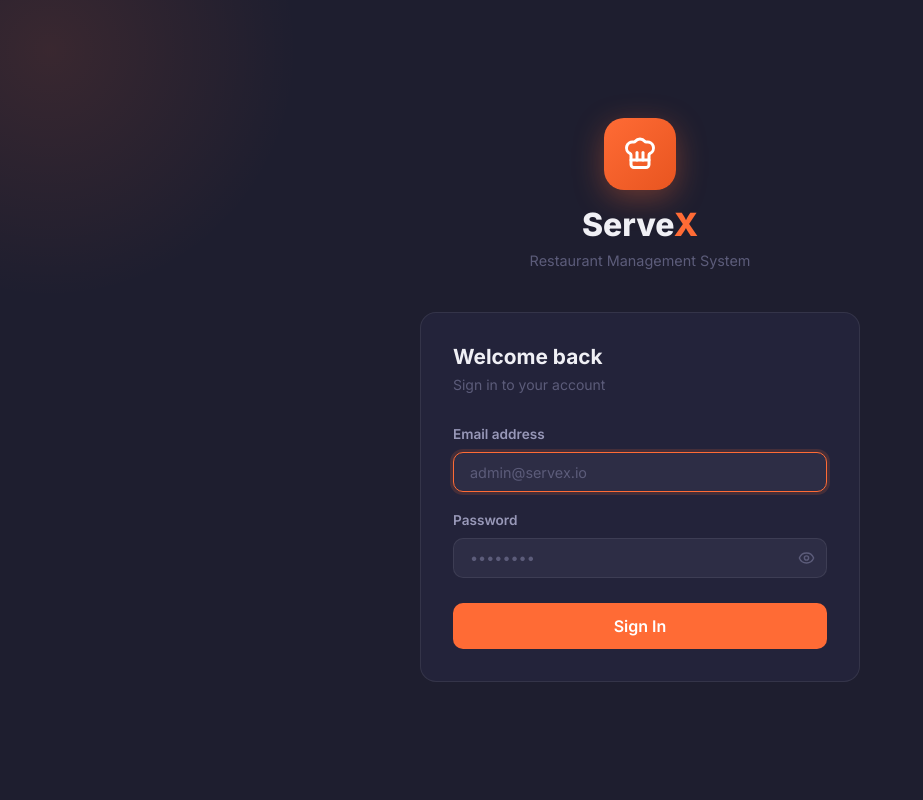
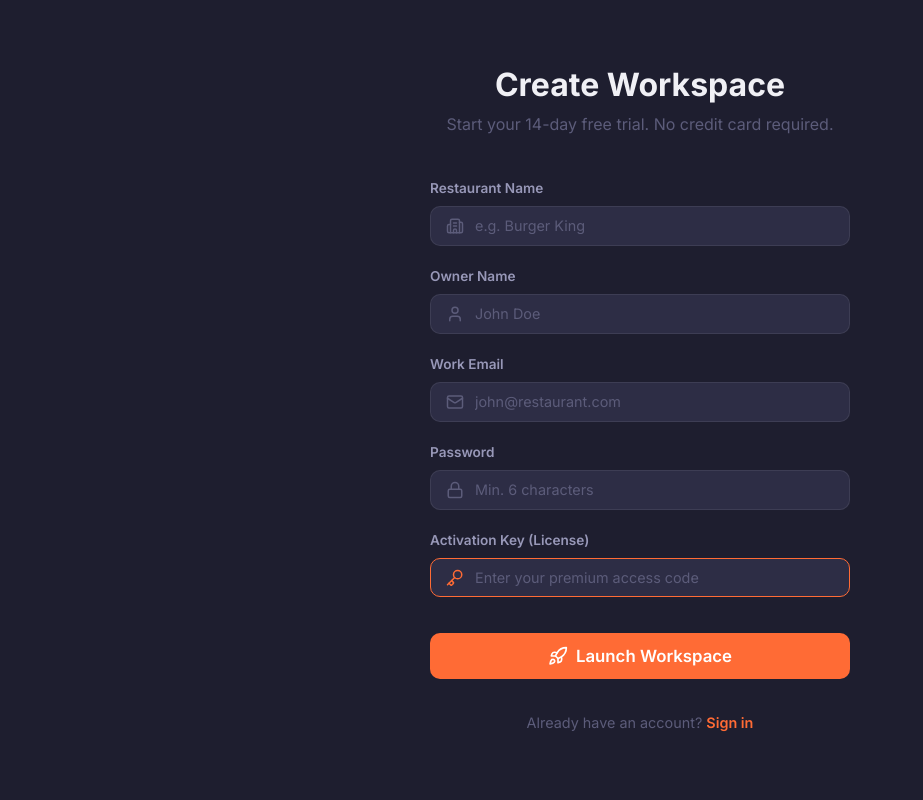
Before and after one commit to Mustafa-Diab2/resturantsystem, a React (Vite) app in the folder frontend/: page /register in a window 1280 px wide. Before the commit this address led to /login. Shown: the whole page, without its empty margins (0-923 px from the left). Built offline with nearby package versions, Linux system fonts and the light colour scheme.

Commit message:
feat(Auth): protect SaaS registration behind a premium Activation Key

```diff
--- a/frontend/src/App.jsx
+++ b/frontend/src/App.jsx
@@ -2,6 +2,7 @@ import { BrowserRouter, Routes, Route, Navigate } from 'react-router-dom';
 import useAuthStore from './store/authStore';
 import Layout from './components/Layout';
 import LoginPage      from './pages/LoginPage';
+import RegisterPage   from './pages/RegisterPage';
 import DashboardPage  from './pages/DashboardPage';
 import POSPage        from './pages/POSPage';
 import OrdersPage     from './pages/OrdersPage';
@@ -23,6 +24,7 @@ export default function App() {
     <BrowserRouter>
       <Routes>
         <Route path="/login" element={<LoginPage />} />
+        <Route path="/register" element={<RegisterPage />} />
         <Route path="/menu/:tableId" element={<CustomerMenuPage />} />
         <Route path="/" element={<PrivateRoute><Layout /></PrivateRoute>}>
           <Route index element={<Navigate to="/dashboard" replace />} />
--- a/frontend/src/pages/LoginPage.jsx
+++ b/frontend/src/pages/LoginPage.jsx
@@ -1,5 +1,5 @@
 import { useState } from 'react';
-import { useNavigate } from 'react-router-dom';
+import { useNavigate, Link } from 'react-router-dom';
 import { ChefHat, Eye, EyeOff, Loader2 } from 'lucide-react';
 import { login } from '../api/queries';
 import toast from 'react-hot-toast';
@@ -85,6 +85,10 @@ export default function LoginPage() {
               {loading ? <><Loader2 size={18} className="spin" /> Signing in...</> : 'Sign In'}
             </button>
           </form>
+
+          <p style={{ textAlign: 'center', marginTop: '1.5rem', color: 'var(--text-muted)', fontSize: '0.9rem' }}>
+            Got an Activation Key? <Link to="/register" style={{ color: 'var(--primary)', fontWeight: 600 }}>Create workspace</Link>
+          </p>
         </div>
       </div>
     </div>
--- /dev/null
+++ b/frontend/src/pages/RegisterPage.jsx
@@ -0,0 +1,145 @@
+import { useState } from 'react';
+import { useNavigate, Link } from 'react-router-dom';
+import { supabase } from '../lib/supabase';
+import { ChefHat, Loader2, Building2, User, Mail, Lock, Rocket, Key } from 'lucide-react';
+import toast from 'react-hot-toast';
+
+export default function RegisterPage() {
+  const navigate = useNavigate();
+  const [loading, setLoading] = useState(false);
+  const [form, setForm] = useState({ restaurantName: '', ownerName: '', email: '', password: '', activationKey: '' });
+
+  const handleRegister = async (e) => {
+    e.preventDefault();
+    setLoading(true);
+    try {
+      // Security Check: Enforce Paid License Key
+      if (form.activationKey !== 'SERVEX-PREMIUM-2026' && form.activationKey !== import.meta.env.VITE_ADMIN_KEY) {
+        throw new Error('Invalid Activation Key! Please contact sales to purchase a license.');
+      }
+      // 1. Sign up purely in Supabase Auth
+      const { data: authData, error: authErr } = await supabase.auth.signUp({
+        email: form.email,
+        password: form.password,
+      });
+      if (authErr) throw authErr;
+
+      // 2. Create the Tenant Workspace
+      const { data: tenant, error: tenantErr } = await supabase
+        .from('tenants')
+        .insert([{ name: form.restaurantName }])
+        .select()
+        .single();
+      if (tenantErr) throw tenantErr;
+
+      // 3. Create Default Branch for this Restaurant
+      const { data: branch, error: branchErr } = await supabase
+        .from('branches')
+        .insert([{ name: 'Main Branch', tenant_id: tenant.id }])
+        .select()
+        .single();
+      if (branchErr) throw branchErr;
+
+      // 4. Create the Super Admin Profile
+      const { error: profileErr } = await supabase.from('profiles').insert([{
+        id: authData.user.id,
+        name: form.ownerName,
+        email: form.email,
+        role_id: 1, // super_admin
+        branch_id: branch.id,
+        tenant_id: tenant.id
+      }]);
+      if (profileErr) throw profileErr;
+
+      toast.success('Restaurant Workspace created! Welcome to ServeX SaaS 🚀', { duration: 5000 });
+      navigate('/login');
+    } catch (err) {
+      toast.error(err.message || 'Registration failed');
+    } finally {
+      setLoading(false);
+    }
+  };
+
+  return (
+    <div style={{ minHeight: '100vh', display: 'flex', background: 'var(--dark)', fontFamily: 'var(--font-sans)' }}>
+      {/* Visual Left Side */}
+      <div style={{ flex: 1, background: 'linear-gradient(135deg, var(--dark-2) 0%, var(--dark) 100%)', display: 'none', '@media (minWidth: 1024px)': { display: 'flex' }, flexDirection: 'column', padding: '4rem', position: 'relative', overflow: 'hidden' }}>
+        <div style={{ zIndex: 10 }}>
+          <div style={{ display: 'flex', alignItems: 'center', gap: '1rem', marginBottom: '3rem' }}>
+            <div style={{ width: 48, height: 48, borderRadius: 14, background: 'linear-gradient(135deg,#FF6B35,#e85520)', display: 'flex', alignItems: 'center', justifyContent: 'center' }}>
+              <ChefHat size={28} color="#fff" />
+            </div>
+            <h1 style={{ fontSize: '2rem', margin: 0, fontWeight: 800 }}>ServeX SaaS</h1>
+          </div>
+          <h2 style={{ fontSize: '3rem', fontWeight: 800, lineHeight: 1.1, marginBottom: '1.5rem', color: 'var(--text-primary)' }}>
+            Empower your <br /><span className="gradient-text">Restaurant Empire</span>
+          </h2>
+          <p style={{ fontSize: '1.2rem', color: 'var(--text-secondary)', maxWidth: 450 }}>
+            Join hundreds of restaurants relying on our cloud POS, AI analytics, and multi-branch control.
+          </p>
+        </div>
+
+        {/* Abstract shapes */}
+        <div style={{ position: 'absolute', bottom: '-10%', right: '-10%', width: 500, height: 500, borderRadius: '50%', background: 'var(--primary)', filter: 'blur(150px)', opacity: 0.15 }} />
+        <div style={{ position: 'absolute', top: '20%', left: '-10%', width: 300, height: 300, borderRadius: '50%', background: 'var(--accent)', filter: 'blur(100px)', opacity: 0.1 }} />
+      </div>
+
+      {/* Registration Form */}
+      <div style={{ flex: 1, display: 'flex', alignItems: 'center', justifyContent: 'center', padding: '2rem' }}>
+        <div style={{ width: '100%', maxWidth: 420 }}>
+          <div style={{ textAlign: 'center', marginBottom: '2.5rem' }}>
+            <h2 style={{ fontSize: '2rem', marginBottom: '0.5rem' }}>Create Workspace</h2>
+            <p style={{ color: 'var(--text-muted)' }}>Start your 14-day free trial. No credit card required.</p>
+          </div>
+
+          <form onSubmit={handleRegister} style={{ display: 'flex', flexDirection: 'column', gap: '1.25rem' }}>
+            <div className="form-group">
+              <label className="form-label">Restaurant Name</label>
+              <div style={{ position: 'relative' }}>
+                <Building2 size={18} style={{ position: 'absolute', left: '1rem', top: '50%', transform: 'translateY(-50%)', color: 'var(--text-muted)' }} />
+                <input required className="form-control" style={{ paddingLeft: '2.75rem' }} value={form.restaurantName} onChange={e => setForm({...form, restaurantName: e.target.value})} placeholder="e.g. Burger King" />
+              </div>
+            </div>
+            <div className="form-group">
+              <label className="form-label">Owner Name</label>
+              <div style={{ position: 'relative' }}>
+                <User size={18} style={{ position: 'absolute', left: '1rem', top: '50%', transform: 'translateY(-50%)', color: 'var(--text-muted)' }} />
+                <input required className="form-control" style={{ paddingLeft: '2.75rem' }} value={form.ownerName} onChange={e => setForm({...form, ownerName: e.target.value})} placeholder="John Doe" />
+              </div>
+            </div>
+            <div className="form-group">
+              <label className="form-label">Work Email</label>
+              <div style={{ position: 'relative' }}>
+                <Mail size={18} style={{ position: 'absolute', left: '1rem', top: '50%', transform: 'translateY(-50%)', color: 'var(--text-muted)' }} />
+                <input required type="email" className="form-control" style={{ paddingLeft: '2.75rem' }} value={form.email} onChange={e => setForm({...form, email: e.target.value})} placeholder="john@restaurant.com" />
+              </div>
+            </div>
+            <div className="form-group">
+              <label className="form-label">Password</label>
+              <div style={{ position: 'relative' }}>
+                <Lock size={18} style={{ position: 'absolute', left: '1rem', top: '50%', transform: 'translateY(-50%)', color: 'var(--text-muted)' }} />
+                <input required type="password" minLength={6} className="form-control" style={{ paddingLeft: '2.75rem' }} value={form.password} onChange={e => setForm({...form, password: e.target.value})} placeholder="Min. 6 characters" />
+              </div>
+            </div>
+
+            <div className="form-group">
+              <label className="form-label">Activation Key (License)</label>
+              <div style={{ position: 'relative' }}>
+                <Key size={18} style={{ position: 'absolute', left: '1rem', top: '50%', transform: 'translateY(-50%)', color: 'var(--primary)' }} />
+                <input required className="form-control" style={{ paddingLeft: '2.75rem', borderColor: 'var(--primary)' }} value={form.activationKey} onChange={e => setForm({...form, activationKey: e.target.value})} placeholder="Enter your premium access code" />
+              </div>
+            </div>
+
+            <button type="submit" className="btn btn-primary btn-lg" style={{ width: '100%', marginTop: '1rem', fontSize: '1.05rem' }} disabled={loading}>
+              {loading ? <Loader2 className="spin" size={20} /> : <><Rocket size={20} /> Launch Workspace</>}
+            </button>
+          </form>
+
+          <p style={{ textAlign: 'center', marginTop: '2rem', color: 'var(--text-muted)', fontSize: '0.9rem' }}>
+            Already have an account? <Link to="/login" style={{ color: 'var(--primary)', fontWeight: 600 }}>Sign in</Link>
+          </p>
+        </div>
+      </div>
+    </div>
+  );
+}
```
Also changed, not shown: 1 other file (tests, documents, lock files or other folders).
